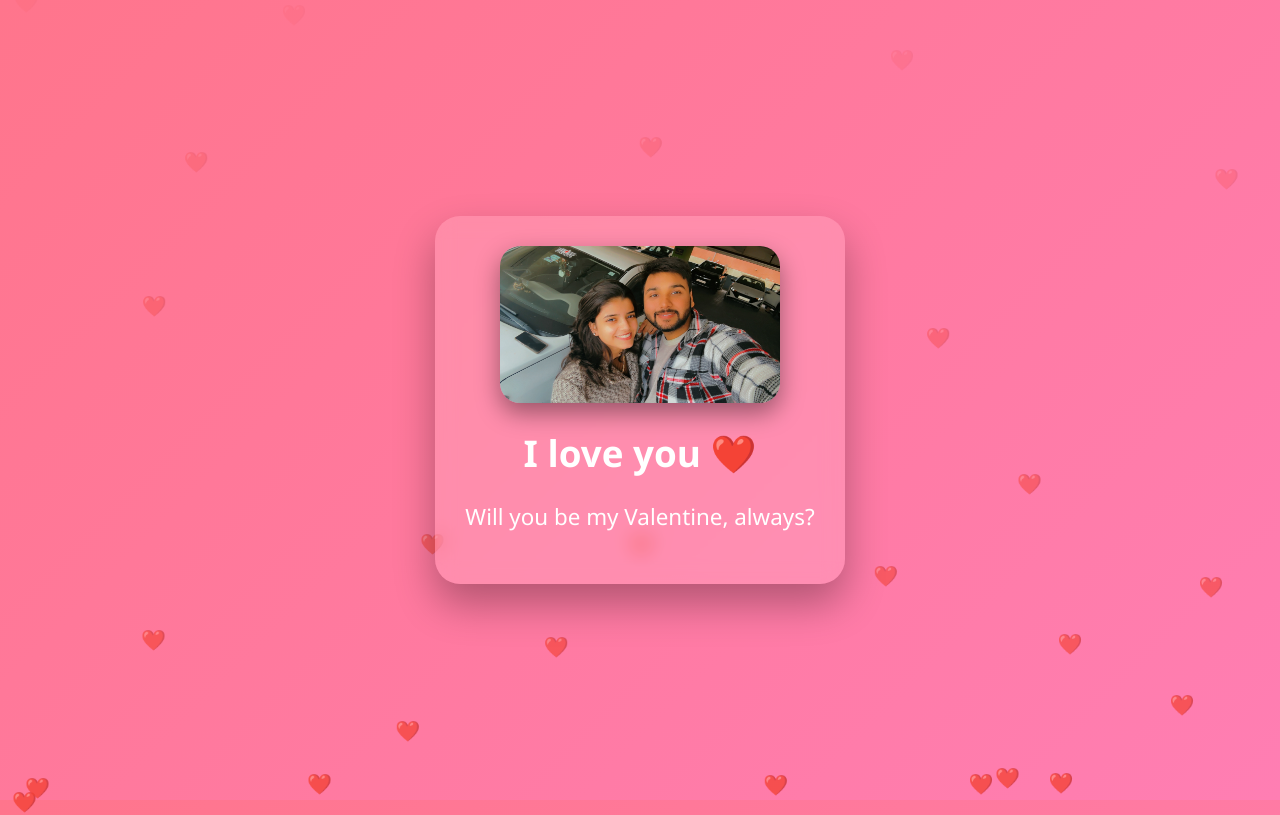
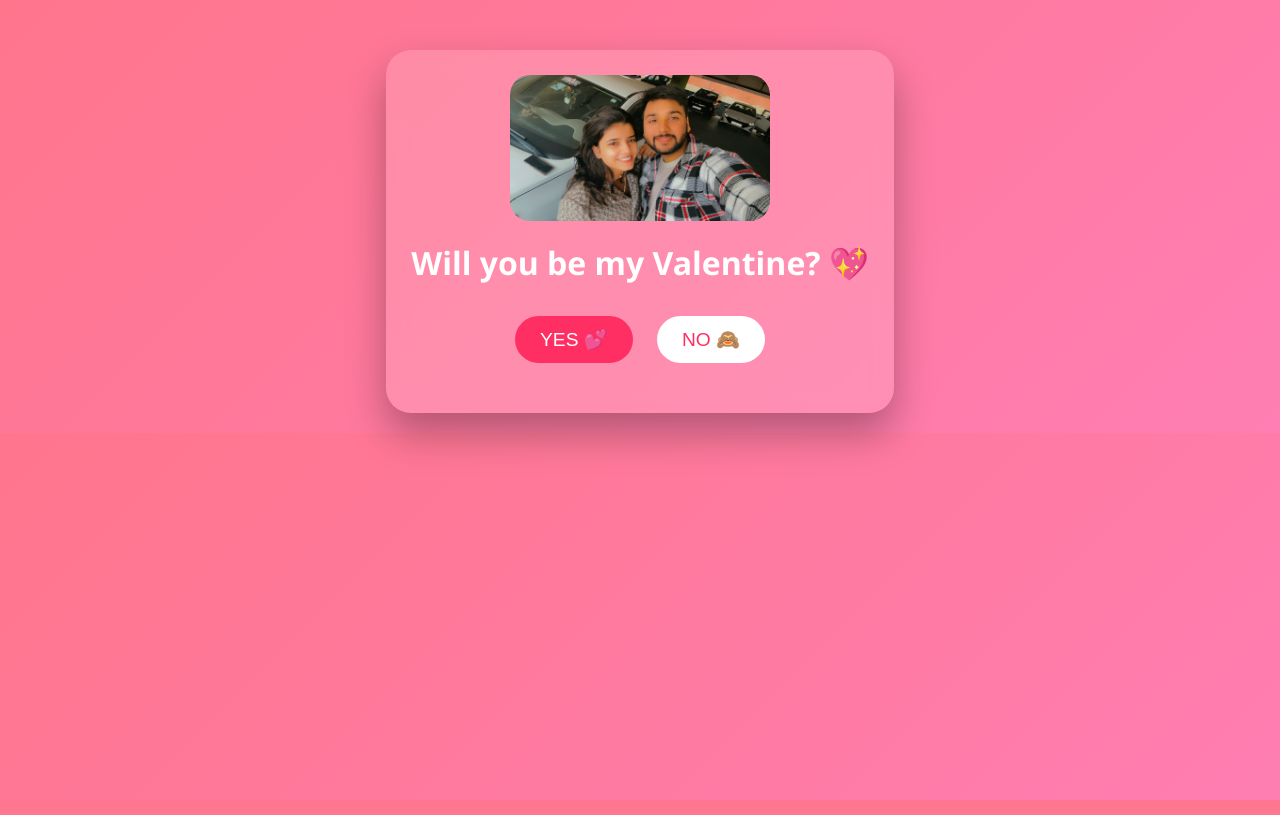
Before and after one commit to rs8242813/Valantine, a Flask app: page / in a window 1280 px wide. Run offline with Flask 3, Linux system fonts and the light colour scheme.

Commit message:
Update index.html

```diff
--- a/templates/index.html
+++ b/templates/index.html
@@ -8,58 +8,71 @@
 <style>
 body {
     margin: 0;
-    height: 100vh;
     font-family: 'Segoe UI', sans-serif;
     background: linear-gradient(135deg, #ff758c, #ff7eb3);
+    text-align: center;
+    color: white;
     overflow: hidden;
 }
 
 .container {
-    position: relative;
-    z-index: 2;
-    display: flex;
-    justify-content: center;
-    align-items: center;
-    height: 100vh;
+    padding: 20px;
+    margin-top: 30px;
 }
 
 .card {
     background: rgba(255,255,255,0.15);
     backdrop-filter: blur(10px);
     border-radius: 25px;
-    padding: 30px;
-    text-align: center;
-    color: white;
+    padding: 25px;
+    display: inline-block;
     box-shadow: 0 20px 40px rgba(0,0,0,0.3);
 }
 
-.card img {
-    width: 280px;
+img {
+    width: 260px;
     border-radius: 20px;
-    box-shadow: 0 10px 25px rgba(0,0,0,0.4);
 }
 
 h1 {
-    margin: 20px 0 10px;
-    font-size: 2.3em;
+    margin-top: 15px;
 }
 
-p {
-    font-size: 1.4em;
+.buttons {
+    margin-top: 20px;
 }
 
-/* Floating hearts */
-.heart {
-    position: absolute;
-    bottom: -20px;
-    color: rgba(255,255,255,0.8);
-    animation: floatUp 6s infinite;
-    font-size: 20px;
+button {
+    font-size: 1.2em;
+    padding: 12px 25px;
+    border: none;
+    border-radius: 30px;
+    margin: 10px;
+    cursor: pointer;
+    transition: all 0.3s ease;
 }
 
-@keyframes floatUp {
-    0% { transform: translateY(0); opacity: 1; }
-    100% { transform: translateY(-110vh); opacity: 0; }
+#yesBtn {
+    background: #ff2e63;
+    color: white;
+}
+
+#noBtn {
+    background: #ffffff;
+    color: #ff2e63;
+}
+
+#message {
+    margin-top: 15px;
+    font-size: 1.2em;
+}
+
+video {
+    display: none;
+    width: 90%;
+    max-width: 400px;
+    margin-top: 20px;
+    border-radius: 20px;
 }
 </style>
 </head>
@@ -67,21 +80,39 @@ p {
 <body>
 
 <div class="container">
-    <div class="card">
-        <img src="{{ url_for('static', filename='photo.jpg') }}" alt="Us ❤️">
-        <h1>I love you ❤️</h1>
-        <p>Will you be my Valentine, always?</p>
+  <div class="card">
+    <img src="{{ url_for('static', filename='photo.jpg') }}" alt="Us ❤️">
+    <h1>Will you be my Valentine? 💖</h1>
+
+    <div class="buttons">
+      <button id="yesBtn" onclick="yesClick()">YES 💕</button>
+      <button id="noBtn" onclick="noClick()">NO 🙈</button>
     </div>
+
+    <div id="message"></div>
+
+    <video id="video" controls>
+      <source src="{{ url_for('static', filename='valentine.mp4') }}" type="video/mp4">
+      Your browser does not support video.
+    </video>
+  </div>
 </div>
 
 <script>
-for (let i = 0; i < 25; i++) {
-    let heart = document.createElement("div");
-    heart.className = "heart";
-    heart.innerHTML = "❤️";
-    heart.style.left = Math.random() * 100 + "vw";
-    heart.style.animationDuration = (Math.random() * 3 + 4) + "s";
-    document.body.appendChild(heart);
+let yesSize = 1;
+
+function yesClick() {
+    document.getElementById("video").style.display = "block";
+    document.getElementById("video").play();
+    document.getElementById("message").innerHTML = "I knew it ❤️💖";
+    document.getElementById("yesBtn").style.display = "none";
+    document.getElementById("noBtn").style.display = "none";
+}
+
+function noClick() {
+    yesSize += 0.3;
+    document.getElementById("yesBtn").style.transform = `scale(${yesSize})`;
+    document.getElementById("message").innerHTML = "Oops 😅 try again...";
 }
 </script>
 
```
